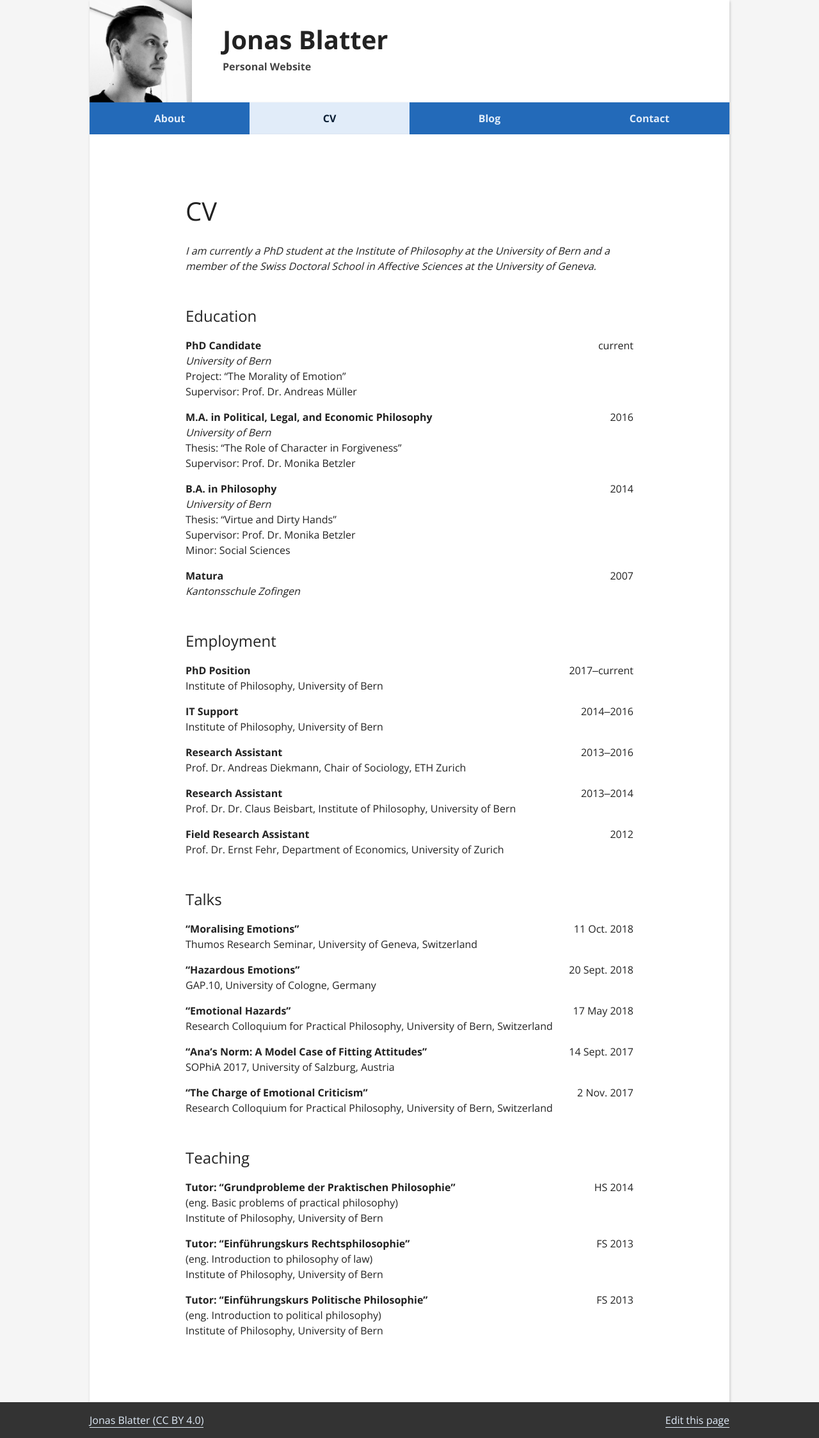
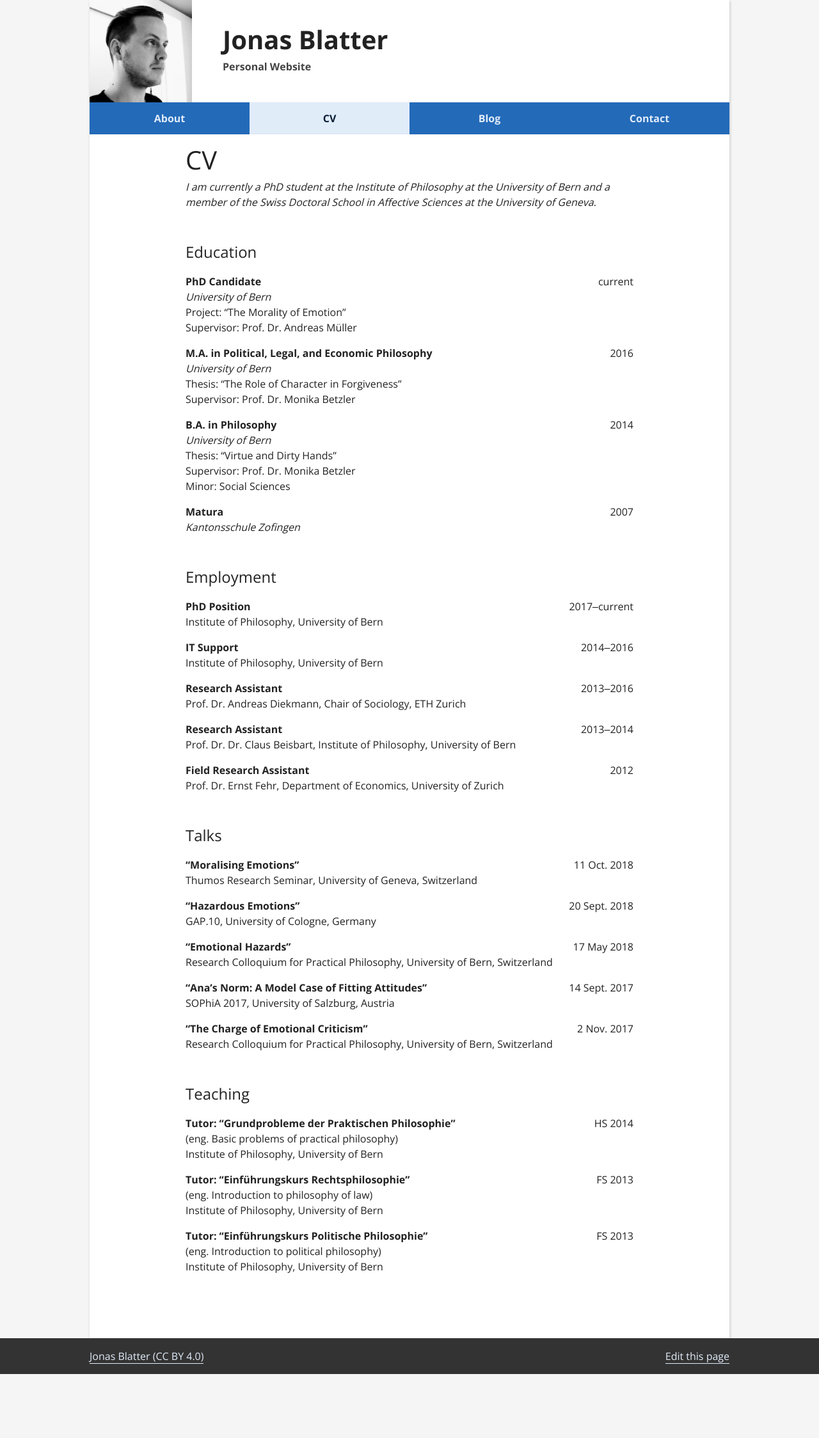
Before and after one commit to jonasblatter/jonasblatter.github.io, a Jekyll site: the page built from cv.md, in a window 1280 px wide. Shown: the whole page at 64% size. Built offline with Jekyll 4.4.1, drawn with Linux system fonts in a browser that asks for light colours; our own code applies the rules of GitHub Pages for plain Markdown files; a style sheet for code colours, icons or effects is not loaded; after the commit the page ends 2148 px from its top, so only the background shows below that.

Commit message:
Update main.scss

```diff
--- a/_sass/main.scss
+++ b/_sass/main.scss
@@ -46,8 +46,7 @@
 }
 
 dt {float: right;}
-dd+dt,
-dt+dd {margin-top: 1em;}
+dd+dt, dt+dd, dl {margin-top: 1em;}
 
 a {
     color: var(--color-main);
@@ -60,7 +59,7 @@
 	}
 }
 .article {
-	h1,h2,h3,h4,h5,h6 {
+	h2,h3,h4,h5,h6 {
 		margin: 2em 0 0.5em;
     }
 }
@@ -145,7 +144,7 @@
 
 
 article {
-    padding: 2rem 10vw 3rem;
+    padding: 2rem 10vw;
 	color: var(--color-fg-dark);
     background-color: var(--color-bg-light);
     box-shadow: 1px 2px 4px rgba(0,0,0,0.2);
```
